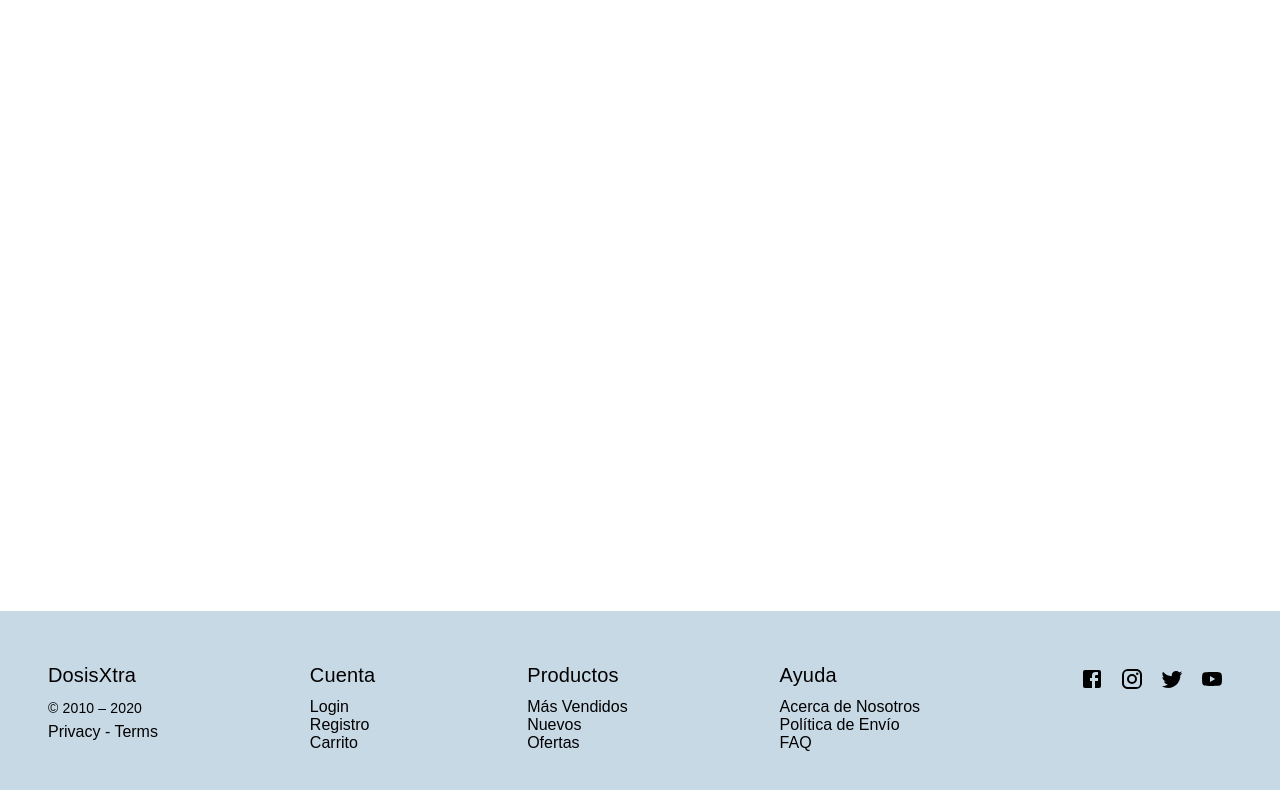
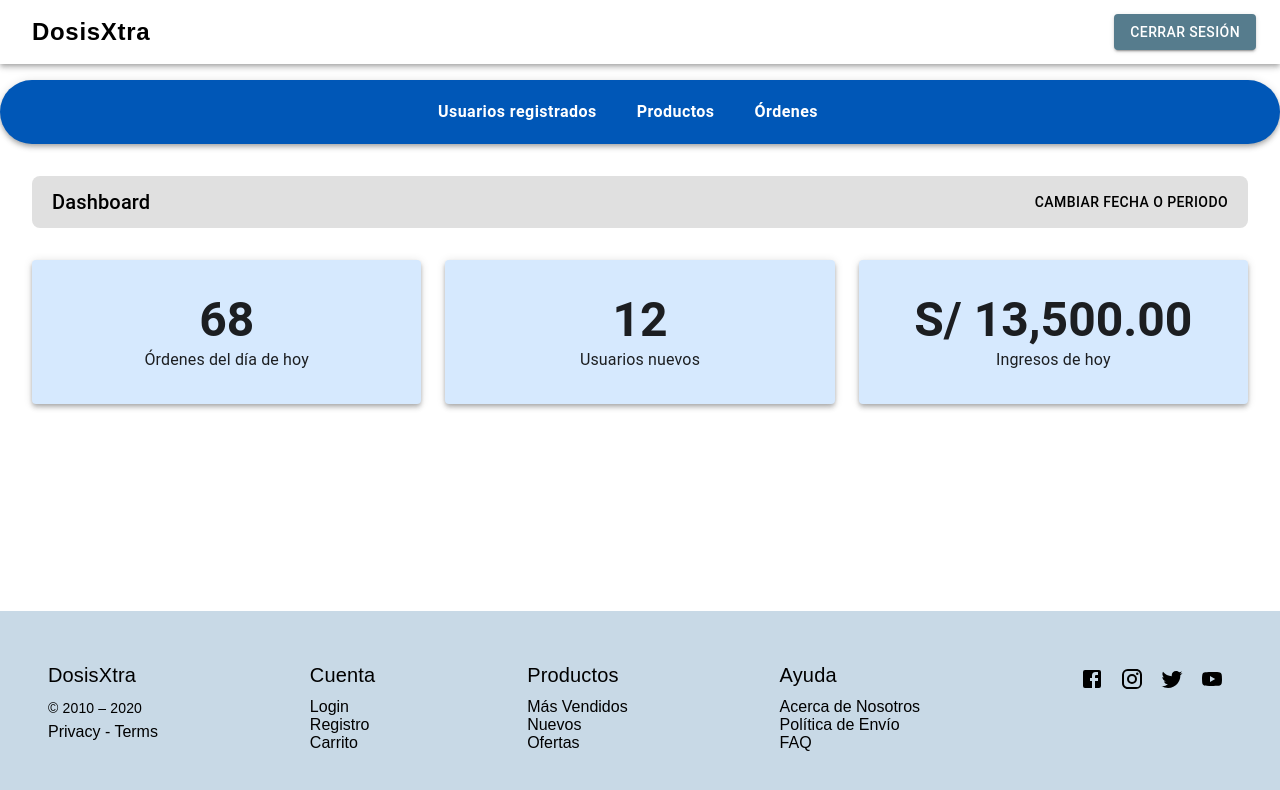
Before and after one commit to LordEnnard14/ProyIngSoftware2, a React (Create React App) app in the folder proyingsoftware2/: page /Dashboard in a window 1280 px wide. Shown: the top 790 px of the page. Built offline with nearby package versions, Linux system fonts and the light colour scheme.

Commit message:
Añadiendo Dashboard

```diff
--- a/proyingsoftware2/src/App.js
+++ b/proyingsoftware2/src/App.js
@@ -8,7 +8,9 @@ import BusquedaMedicina from './PAGINAS/BUSCAR_MEDICINAS/BusquedaMedicina';
 import BoticasCercanas from './PAGINAS/BOTICAS_CERCANAS/BoticasCercanas';
 import DetallesProductos from './PAGINAS/BUSCAR_MEDICINAS/Detalles';
 import ResultadoBusqueda from './PAGINAS/BUSCAR_MEDICINAS/Resultado_Busqueda';
-import Footer from './COMPONENTES/Footer_Principal'; // Importa tu Footer
+//Vistas de administrador
+import Dashboard from './PAGINAS/ADMINISTRADOR/Dashboard';
+import Footer from './COMPONENTES/Footer_Principal';
 
 function App() {
   return (
@@ -29,6 +31,7 @@ function App() {
             <Route path="/BoticasCercanas" element={<BoticasCercanas />} />
             <Route path="/detalles/:id" element={<DetallesProductos />} />
             <Route path="/ResultadoBusqueda" element={<ResultadoBusqueda />} />
+            <Route path="/Dashboard" element={<Dashboard/>} />
 
           </Routes>
         </Box>
--- /dev/null
+++ b/proyingsoftware2/src/COMPONENTES/BarraHorizontalAdmin.js
@@ -0,0 +1,36 @@
+import React from 'react';
+import { AppBar, Toolbar, Button, Box } from '@mui/material';
+import { styled } from '@mui/material/styles';
+
+const BotonNavegacion = styled(Button)(({ theme }) => ({
+  color: '#fff',
+  textTransform: 'none',
+  fontWeight: 'bold',
+  fontSize: '1rem',
+  marginRight: theme.spacing(3),
+  '&:hover': {
+    backgroundColor: '#15489A',
+  },
+}));
+
+const BarraHorizontalAdmin = () => {
+  return (
+    <AppBar position="static" sx={{ backgroundColor: '#0057B7', borderRadius: '50px', mt: 2 }}>
+      <Toolbar sx={{ justifyContent: 'center' }}>
+        <Box>
+          <BotonNavegacion>
+            Usuarios registrados
+          </BotonNavegacion>
+          <BotonNavegacion>
+            Productos
+          </BotonNavegacion>
+          <BotonNavegacion>
+            Órdenes
+          </BotonNavegacion>
+        </Box>
+      </Toolbar>
+    </AppBar>
+  );
+};
+
+export default BarraHorizontalAdmin;
--- /dev/null
+++ b/proyingsoftware2/src/COMPONENTES/Header_Admin.js
@@ -0,0 +1,62 @@
+import React from 'react';
+import { useNavigate } from 'react-router-dom';
+import AppBar from '@mui/material/AppBar';
+import Toolbar from '@mui/material/Toolbar';
+import Button from '@mui/material/Button';
+import Box from '@mui/material/Box';
+import Typography from '@mui/material/Typography'; // Agrega esta línea
+import { styled } from '@mui/material/styles';
+import Slide from '@mui/material/Slide';
+import Grow from '@mui/material/Grow';
+
+// Estilo para el título "DosisXtra"
+const Titulo_Boton = styled(Button)(({ theme }) => ({
+  color: '#000000',
+  textTransform: 'none',
+  fontWeight: 'bold',
+  fontSize: '1.5rem',
+  fontFamily: 'Arial, sans-serif',
+  transition: 'color 0.3s ease, transform 0.2s ease',
+  '&:hover': {
+    color: '#2F4156',
+    transform: 'scale(1.1)',
+  },
+}));
+
+const Header_Admin = () => {
+  const navigate = useNavigate();
+
+  const handleLogout = () => {
+    navigate('/login'); // Ajusta la ruta para cerrar sesión si es necesario
+  };
+
+  return (
+    <Box>
+      <Slide direction="down" in={true} mountOnEnter unmountOnExit>
+        <AppBar position="static" sx={{ backgroundColor: '#FFFFFF' }} elevation={4}>
+          <Toolbar sx={{ justifyContent: 'space-between' }}>
+            <Box>
+              <Titulo_Boton>DosisXtra</Titulo_Boton>
+            </Box>
+
+            <Grow in={true} timeout={1000}>
+              <Typography variant="h6" sx={{ fontWeight: 'bold' }}>
+                Modo administrador
+              </Typography>
+            </Grow>
+
+            <Button
+              variant="contained"
+              sx={{ backgroundColor: '#567C8D', color: '#ffffff' }}
+              onClick={handleLogout}
+            >
+              Cerrar Sesión
+            </Button>
+          </Toolbar>
+        </AppBar>
+      </Slide>
+    </Box>
+  );
+};
+
+export default Header_Admin;
--- /dev/null
+++ b/proyingsoftware2/src/PAGINAS/ADMINISTRADOR/Dashboard.js
@@ -0,0 +1,83 @@
+import React from 'react';
+import { Box, Typography, Grid, Paper } from '@mui/material';
+import HeaderAdmin from '../../COMPONENTES/Header_Admin'; // Asegúrate de importar el Header correcto
+import BarraHorizontal from '../../COMPONENTES/BarraHorizontalAdmin'; // Barra de navegación creada previamente
+
+const Dashboard = () => {
+  return (
+    <div>
+      <HeaderAdmin />
+      <BarraHorizontal />
+
+      <Box sx={{ mt: 4, mx: 4 }}>
+        <Box
+          sx={{
+            display: 'flex',
+            justifyContent: 'space-between',
+            alignItems: 'center',
+            backgroundColor: '#E0E0E0',
+            padding: '10px 20px',
+            borderRadius: '8px',
+            mb: 4,
+          }}
+        >
+          <Typography variant="h6">Dashboard</Typography>
+          <Typography variant="button">Cambiar Fecha o Periodo</Typography>
+        </Box>
+
+        {/* Cuerpo del dashboard */}
+        <Grid container spacing={3}>
+          <Grid item xs={12} md={4}>
+            <Paper
+              elevation={4}
+              sx={{
+                backgroundColor: '#D6E9FE', // Color azul claro
+                padding: 4,
+                textAlign: 'center',
+              }}
+            >
+              <Typography variant="h3" sx={{ fontWeight: 'bold' }}>
+                68
+              </Typography>
+              <Typography variant="body1">Órdenes del día de hoy</Typography>
+            </Paper>
+          </Grid>
+
+          <Grid item xs={12} md={4}>
+            <Paper
+              elevation={4}
+              sx={{
+                backgroundColor: '#D6E9FE', // Color azul claro
+                padding: 4,
+                textAlign: 'center',
+              }}
+            >
+              <Typography variant="h3" sx={{ fontWeight: 'bold' }}>
+                12
+              </Typography>
+              <Typography variant="body1">Usuarios nuevos</Typography>
+            </Paper>
+          </Grid>
+
+          <Grid item xs={12} md={4}>
+            <Paper
+              elevation={4}
+              sx={{
+                backgroundColor: '#D6E9FE', // Color azul claro
+                padding: 4,
+                textAlign: 'center',
+              }}
+            >
+              <Typography variant="h3" sx={{ fontWeight: 'bold' }}>
+                S/ 13,500.00
+              </Typography>
+              <Typography variant="body1">Ingresos de hoy</Typography>
+            </Paper>
+          </Grid>
+        </Grid>
+      </Box>
+    </div>
+  );
+};
+
+export default Dashboard;
```
